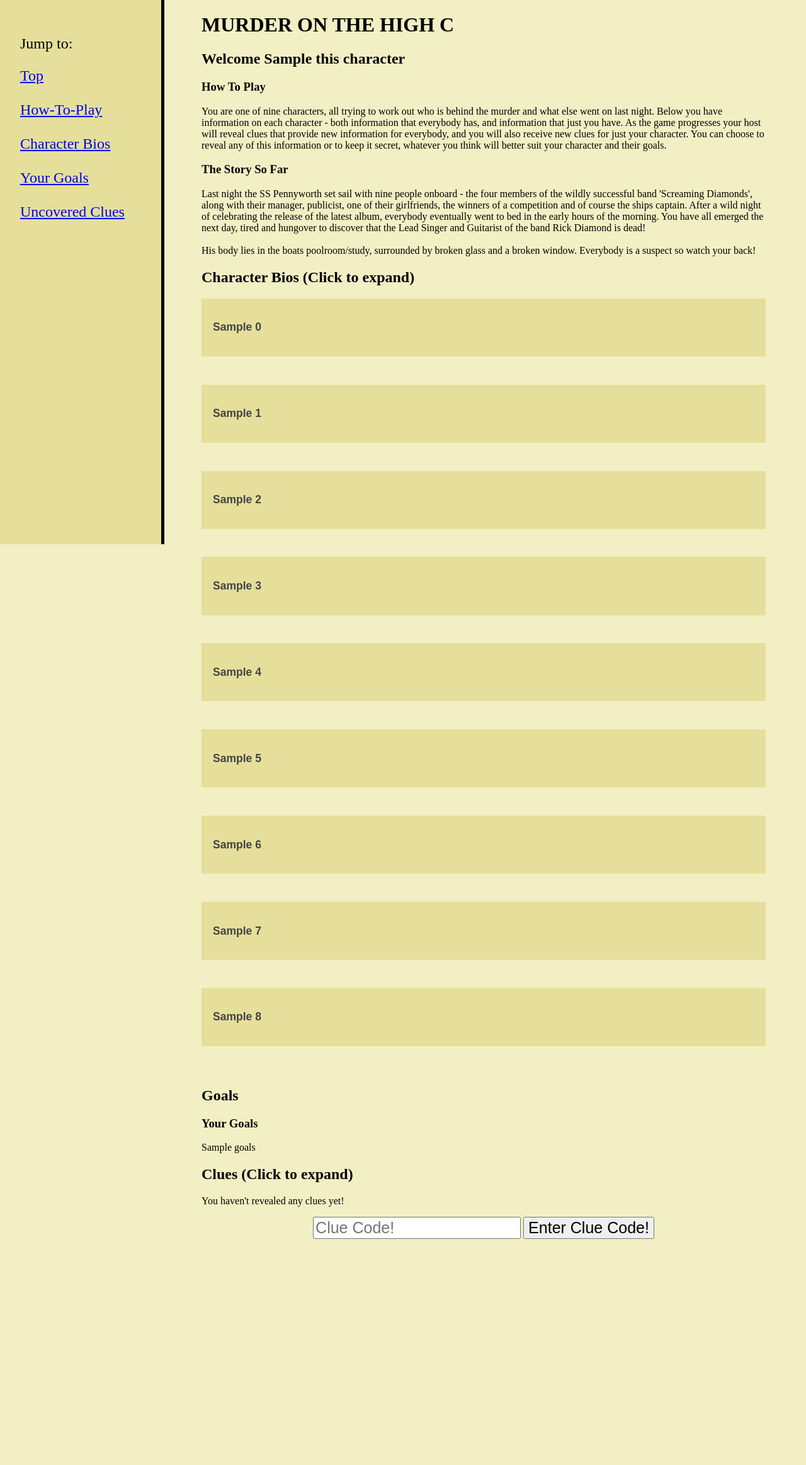
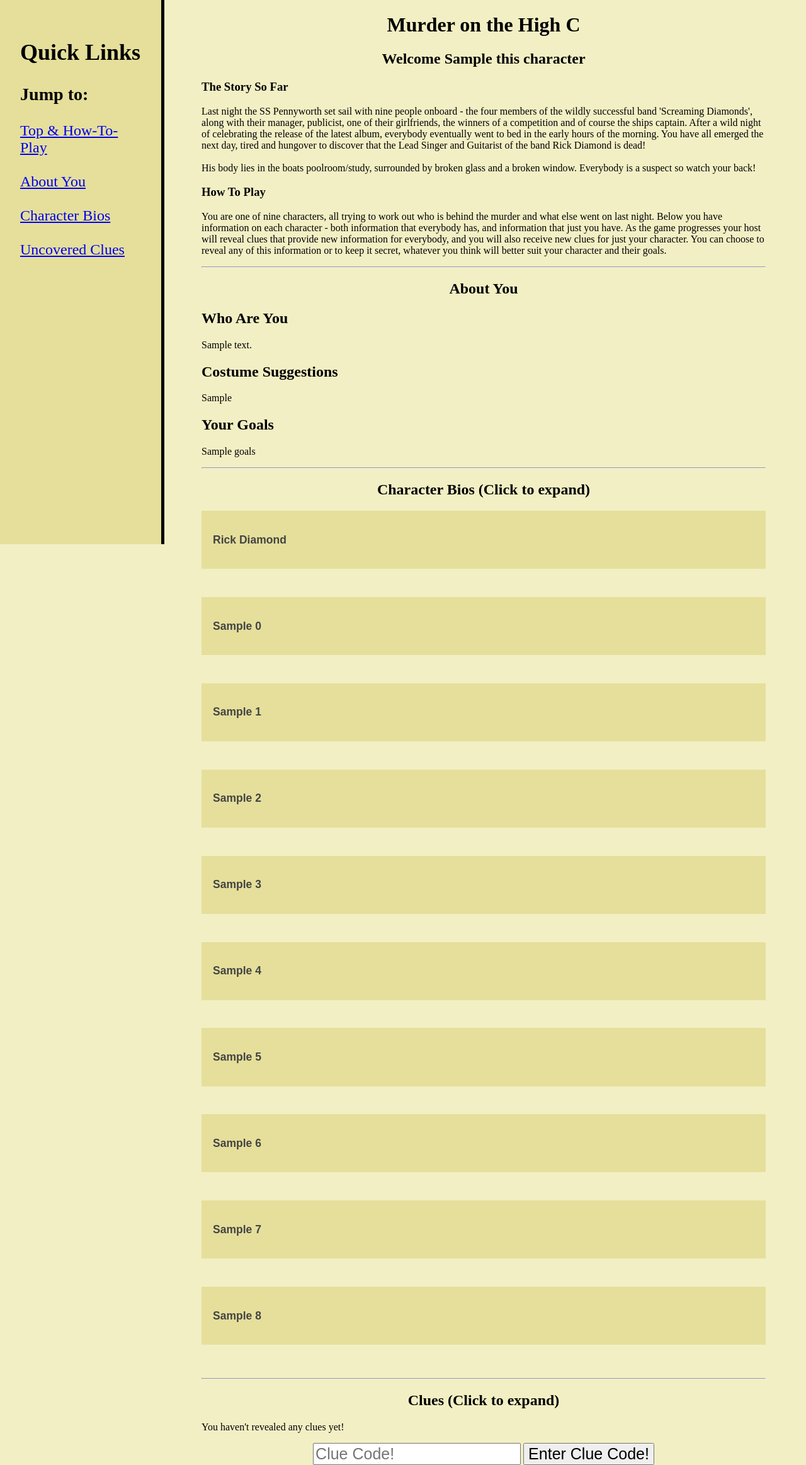
Before and after one commit to lukenick/DiamondGames, a Django app: template MysteryGame/templates/MysteryGame/character.html in a window 1280 px wide. Shown: the whole page at 63% size. Before the commit the page ends 1967 px from the top, so only its background shows below. Run offline with Django 3.2, Linux system fonts and the light colour scheme; the template is opened without the code that fills it: most values are stand-ins (such as "Sample title", 1, 10 or a date in 2020); some libraries are stand-ins or nearby versions; some web fonts are replaced.

Commit message:
Work information on play page
Added extra DB fields for costume suggestions and own character bio
(duplicate of other field, but easier to access)
Re-ordered information on play page to put the better hooks at the top

```diff
--- a/MysteryGame/models.py
+++ b/MysteryGame/models.py
@@ -5,6 +5,8 @@ from django.db import models
 class BandCharacter(models.Model):
     name = models.CharField(max_length=100)
     age = models.IntegerField(default=0)
+    own_description = models.CharField(max_length=1500)
+    costume_suggestion = models.CharField(max_length=1500)
     player_one_opinion = models.CharField(max_length=1500)
     player_two_opinion = models.CharField(max_length=1500)
     player_three_opinion = models.CharField(max_length=1500)
--- a/MysteryGame/templates/MysteryGame/character.html
+++ b/MysteryGame/templates/MysteryGame/character.html
@@ -26,27 +26,35 @@
 
 
 <div id="sidebar">
-    <p> Jump to:</p>
-    <a href="#top">Top</a>
+    <h2> Quick Links</h2>
+    <h3> Jump to:</h3>
+    <a href="#top">Top & How-To-Play</a>
     <br>
     <br>
-    <a href="#top">How-To-Play</a>
+    <a href="#you">About You</a>
     <br>
     <br>
     <a href="#bios"> Character Bios</a>
-    <br>
-    <br>
-    <a href="#goals">Your Goals</a>
     <br>
     <br>
     <a href="#clues">Uncovered Clues</a>
 
 </div>
 
-<div id="main-content">
+<div id="main-content" class="long-text" >
     <a id="top"></a>
-    <h1> MURDER ON THE HIGH C</h1>
-    <h2> Welcome {{this_character.name}}</h2>
+    <h1 style="text-align: center;"> Murder on the High C</h1>
+    <h2 style="text-align: center;"> Welcome {{this_character.name}}</h2>
+
+    <a class="text-section"> </a>
+    <div>
+        <h3> The Story So Far</h3>
+        <p> Last night the SS Pennyworth set sail with nine people onboard - the four members of the wildly successful band 'Screaming Diamonds',
+        along with their manager, publicist, one of their girlfriends, the winners of a competition and of course the ships captain. After a wild night
+        of celebrating the release of the latest album, everybody eventually went to bed in the early hours of the morning. You have all emerged the next
+        day, tired and hungover to discover that the Lead Singer and Guitarist of the band Rick Diamond is dead! <br><br>
+        His body lies in the boats poolroom/study, surrounded by broken glass and a broken window. Everybody is a suspect so watch your back!</p>
+    </div>
 
     <a class="text-section"> </a>
     <div>
@@ -58,19 +66,39 @@
         think will better suit your character and their goals.</p>
     </div>
 
-    <a class="text-section"> </a>
-    <div>
-        <h3> The Story So Far</h3>
-        <p> Last night the SS Pennyworth set sail with nine people onboard - the four members of the wildly successful band 'Screaming Diamonds',
-        along with their manager, publicist, one of their girlfriends, the winners of a competition and of course the ships captain. After a wild night
-        of celebrating the release of the latest album, everybody eventually went to bed in the early hours of the morning. You have all emerged the next
-        day, tired and hungover to discover that the Lead Singer and Guitarist of the band Rick Diamond is dead! <br><br>
-        His body lies in the boats poolroom/study, surrounded by broken glass and a broken window. Everybody is a suspect so watch your back!</p>
+    <hr>
+
+    <a id="goals"></a><h2 style="text-align: center"> About You </h2>
+    <h2> Who Are You</h2>
+    <div class="text-section">
+        <p>{{this_character.own_description}}</p>
     </div>
 
+    <h2> Costume Suggestions</h2>
+    <div class="text-section">
+        <p>{{this_character.costume_suggestion}}</p>
+    </div>
 
+    <h2> Your Goals</h2>
+    <div class="text-section">
+        <p>{{this_character.goals}}</p>
+    </div>
 
-    <a id="bios"> <h2> Character Bios (Click to expand)</h2> </a>
+    <hr>
+
+    <a id="bios"></a> <h2 style="text-align: center"> Character Bios (Click to expand)</h2>
+
+    <button type="button" class="collapsible"> <h3>Rick Diamond</h3> </button>
+    <div class="content">
+        <h3> What everyone knows</h3>
+        <p> Age: {{all_characters.10.age}}
+        <br>{{global_character.deceased_opinion}}</p>
+        <h3> What you know</h3>
+        <p>{{this_character.deceased_opinion}}</p>
+    </div>
+
+    <div></div>
+
     <button type="button" class="collapsible"> <h3>{{all_characters.0.name}}</h3> </button>
     <div class="content">
         <h3> What everyone knows</h3>
@@ -168,14 +196,10 @@
         <p>{{this_character.player_nine_opinion}}</p>
     </div>
 
-    <a id="goals"> <h2> Goals</h2> </a>
-    <div class="text-section">
-        <h3>Your Goals</h3>
-        <p>{{this_character.goals}}</p>
-    </div>
 
+    <hr>
 
-    <a id="clues"> <h2> Clues (Click to expand)</h2> </a>
+    <a id="clues"> <h2 style="text-align: center"> Clues (Click to expand)</h2> </a>
     {% if clue_id != "BrokenGlass" and clue_id != "SocialMedia" and clue_id != "MissingAward" and clue_id != "NewManager" and clue_id != "PregnancyTest"%}
         <p> You haven't revealed any clues yet!</p>
     {% endif %}
```
